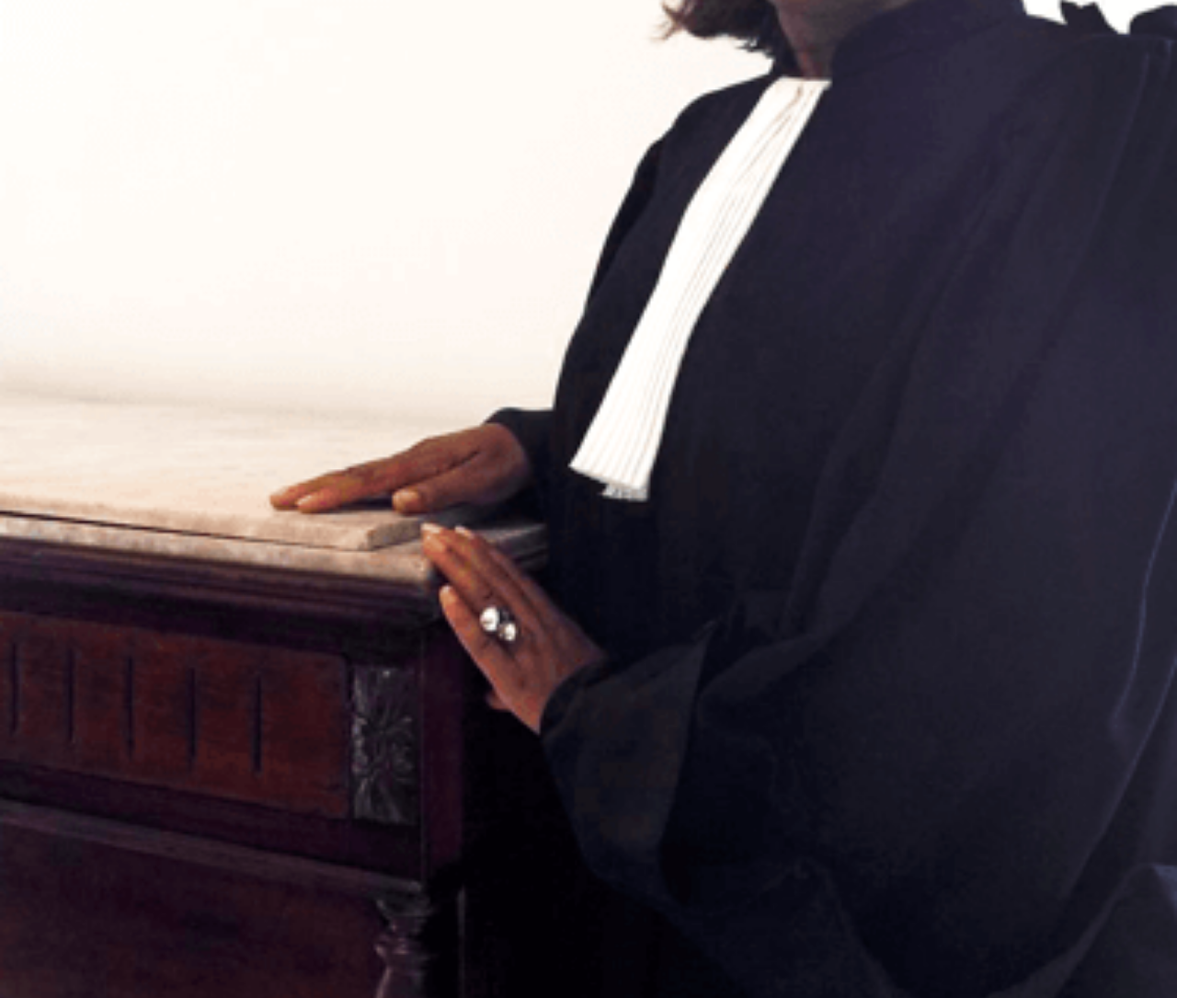
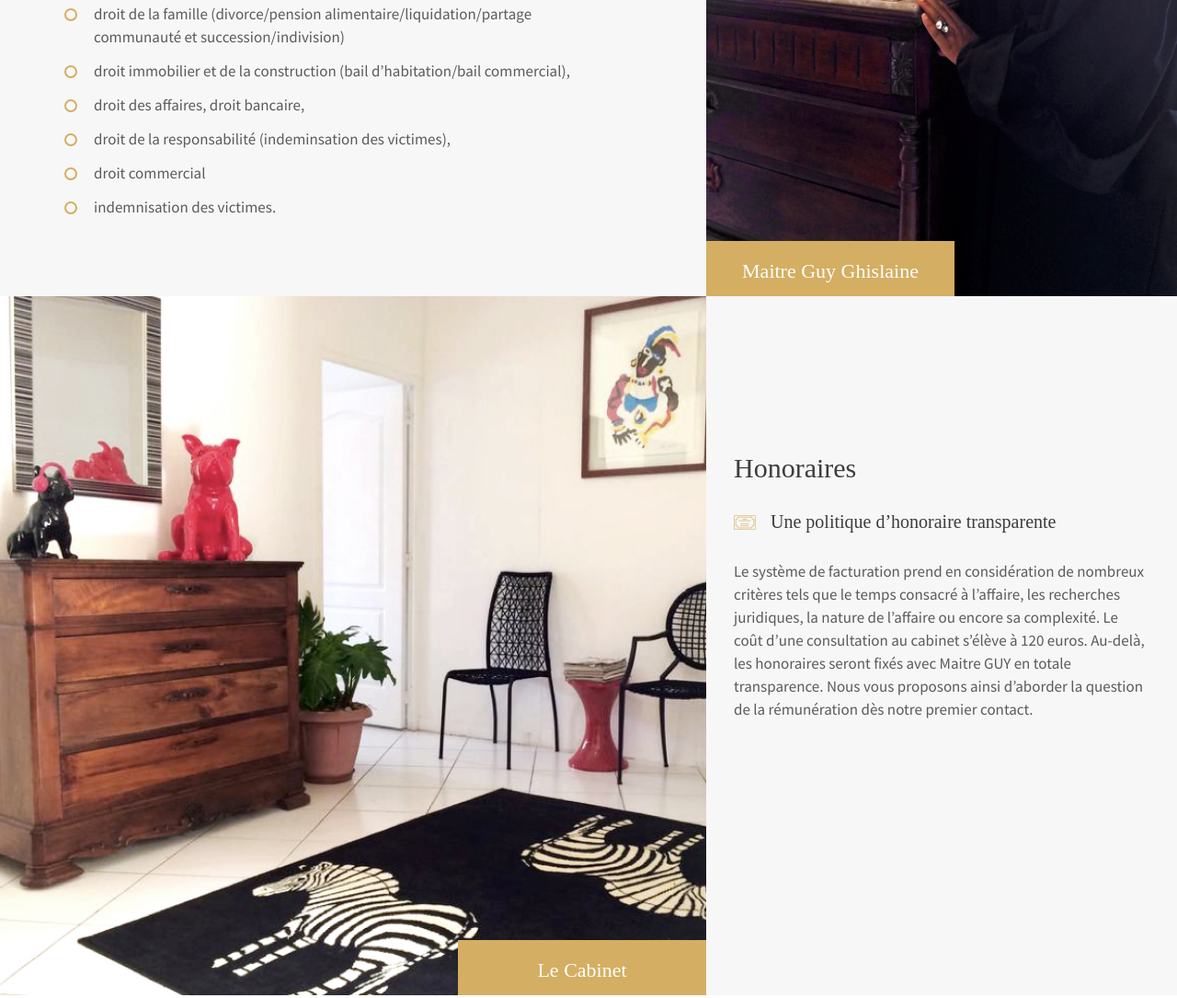
Before and after one commit to lobo-studio/cabinet-guy.fr, a website: page public/index.html in a window 1280 px wide. Shown: the part 1617-2702 px from the top of the page at 92% size. Drawn offline with Linux system fonts and the light colour scheme; a web font is replaced by a local one.

Commit message:
details: desktop layout

```diff
--- a/public/css/site.css
+++ b/public/css/site.css
@@ -134,6 +134,19 @@ html, body {
 .details-photo__image {
   display: block;
   width: 100%; }
+  @media (min-width: 768px) {
+    .details-photo__image {
+      display: none; } }
+
+.details-photo__image-tablet {
+  display: none; }
+  @media (min-width: 768px) {
+    .details-photo__image-tablet {
+      display: block;
+      width: 100%; } }
+  @media (min-width: 900px) {
+    .details-photo__image-tablet {
+      display: none; } }
 
 .details-photo__caption {
   position: absolute;
@@ -154,12 +167,31 @@ html, body {
 .details-info {
   padding: 70px 0;
   background-color: #f7f7f7; }
+  @media (min-width: 600px) {
+    .details-info {
+      padding: 70px; } }
+  @media (min-width: 600px) {
+    .details-info {
+      padding: 40px 30px; } }
+  @media (min-width: 1024px) {
+    .details-info {
+      padding: 50px; } }
+  @media (min-width: 1280px) {
+    .details-info {
+      padding: 70px; } }
 
 .details-info__title {
   width: 280px;
   margin: 0 auto 30px;
   color: #3d3d3d;
   font-size: 30px; }
+  @media (min-width: 600px) {
+    .details-info__title {
+      width: 100%;
+      max-width: 560px; } }
+  @media (min-width: 900px) {
+    .details-info__title {
+      margin: 0 0 30px; } }
 
 .details-info__title_secondary {
   font-size: 25px;
@@ -171,10 +203,19 @@ html, body {
   color: #5b5b5b;
   font-size: 17px;
   font-family: 'Source Sans Pro', sans-serif;
-  line-height: 25px; }
+  line-height: 25px;
+  text-align: justify; }
+  @media (min-width: 600px) {
+    .details-info__text {
+      max-width: 560px;
+      width: 100%; } }
+  @media (min-width: 900px) {
+    .details-info__text {
+      margin: 0;
+      text-align: left; } }
 
-.details-info__text_justify {
-  text-align: justify; }
+.details-info__text_left {
+  text-align: left; }
 
 .details-info__list-item {
   position: relative;
@@ -195,17 +236,73 @@ html, body {
   position: relative;
   width: 280px;
   margin: 0 auto 30px; }
+  @media (min-width: 600px) {
+    .details-info__subtitle {
+      width: 100%;
+      max-width: 560px; } }
 
 .details-info__subtitle-icon {
   position: absolute;
   top: 14px;
   width: 24px; }
+  @media (min-width: 600px) {
+    .details-info__subtitle-icon {
+      top: 4px; } }
+  @media (min-width: 900px) {
+    .details-info__subtitle-icon {
+      top: 14px; } }
+  @media (min-width: 1122px) {
+    .details-info__subtitle-icon {
+      top: 4px; } }
 
 .details-info__subtitle-text {
   display: inline-block;
   color: #3d3d3d;
   font-size: 20px;
   padding-left: 40px; }
+
+@media (min-width: 900px) {
+  .details-photo_top {
+    display: inline-block;
+    width: 40%;
+    float: right;
+    height: 760px;
+    background-image: url("../images/details-1.png");
+    background-size: cover;
+    background-position: center; } }
+
+@media (min-width: 900px) {
+  .details-info_top {
+    display: inline-block;
+    width: 60%;
+    float: left;
+    height: 760px; } }
+
+@media (min-width: 900px) {
+  .details-photo_bottom {
+    display: inline-block;
+    width: 60%;
+    float: left;
+    height: 760px;
+    background-image: url("../images/details-2.png");
+    background-size: cover;
+    background-position: center; } }
+
+@media (min-width: 900px) {
+  .details-info_bottom {
+    display: inline-block;
+    width: 40%;
+    float: right;
+    height: 760px;
+    padding: 140px 30px; } }
+
+@media (min-width: 1024px) {
+  .details-info_bottom {
+    padding: 170px 30px; } }
+
+@media (min-width: 1560px) {
+  .details-info_bottom {
+    padding: 230px 30px; } }
 
 .header {
   position: relative;
--- a/public/index.html
+++ b/public/index.html
@@ -45,6 +45,7 @@
     <div class="details">
         <div class="details-photo details-photo_top">
             <img class="details-photo__image" src="images/details-1-mobile.png">
+            <img class="details-photo__image-tablet" src="images/details-1.png">
 
             <div class="details-photo__caption">Maitre Guy Ghislaine</div>
         </div>
@@ -55,7 +56,7 @@
                 à votre service
             </div>
 
-            <div class="details-info__text details-info__text_justify">
+            <div class="details-info__text">
                 A graduate of the University of Lyon III and the IAE of Strasbourg, Maitre Guy Ghislaine has been a lawyer at the Bar of Fort-de-France since 1993. After several experiences as a collaborating lawyer in Parisian and Martinique law firms, she practices Today in his own practice. Former member of the Council of the Order, his activity revolves around private law. A member of the Association of Real Estate Lawyers, she works in real estate law and is responsible for the sale and management of real estate.
             </div>
 
@@ -63,7 +64,7 @@
                 Les domaines de compétence
             </div>
 
-            <div class="details-info__text">
+            <div class="details-info__text details-info__text_left">
                 <div class="details-info__list-item">droit de la famille (divorce/pension alimentaire/liquidation/partage communauté et succession/indivision)</div>
                 <div class="details-info__list-item">droit immobilier et de la construction (bail d’habitation/bail commercial),</div>
                 <div class="details-info__list-item">droit des affaires, droit bancaire,</div>
@@ -73,8 +74,11 @@
             </div>
         </div>
 
+        <div class="clearfix"></div>
+
         <div class="details-photo details-photo_bottom">
             <img class="details-photo__image" src="images/details-2-mobile.png">
+            <img class="details-photo__image-tablet" src="images/details-2.png">
 
             <div class="details-photo__caption details-photo__caption_right">Le Cabinet</div>
         </div>
@@ -89,10 +93,12 @@
                 <div class="details-info__subtitle-text">Une politique d’honoraire transparente</div>
             </div>
 
-            <div class="details-info__text details-info__text_justify">
+            <div class="details-info__text">
                 Le système de facturation prend en considération de nombreux critères tels que le temps consacré à l’affaire, les recherches juridiques, la nature de l’affaire ou encore sa complexité. Le coût d’une consultation au cabinet s’élève à 120 euros. Au-delà, les honoraires seront fixés avec Maitre GUY en totale transparence. Nous vous proposons ainsi d’aborder la question de la rémunération dès notre premier contact.
             </div>
         </div>
+
+        <div class="clearfix"></div>
     </div>
 
     <div class="contact">
--- a/public/scss/component.details.scss
+++ b/public/scss/component.details.scss
@@ -4,17 +4,26 @@
   position: relative;
 }
 
-.details-photo_top {
-
-}
-
-.details-photo_bottom {
-
-}
-
 .details-photo__image {
   display: block;
   width: 100%;
+
+  @media (min-width: 768px) {
+    display: none;
+  }
+}
+
+.details-photo__image-tablet {
+  display: none;
+
+  @media (min-width: 768px) {
+    display: block;
+    width: 100%;
+  }
+
+  @media (min-width: 900px) {
+    display: none;
+  }
 }
 
 .details-photo__caption {
@@ -40,14 +49,22 @@
 .details-info {
   padding: 70px 0;
   background-color: #f7f7f7;
-}
 
-.details-info_top {
+  @media (min-width: 600px) {
+    padding: 70px;
+  }
 
-}
+  @media (min-width: 600px) {
+    padding: 40px 30px;
+  }
 
-.details-info_bottom {
+  @media (min-width: 1024px) {
+    padding: 50px;
+  }
 
+  @media (min-width: 1280px) {
+    padding: 70px;
+  }
 }
 
 .details-info__title {
@@ -56,6 +73,15 @@
 
   color: $text;
   font-size: 30px;
+
+  @media (min-width: 600px) {
+    width: 100%;
+    max-width: 560px;
+  }
+
+  @media (min-width: 900px) {
+    margin: 0 0 30px;
+  }
 }
 
 .details-info__title_secondary {
@@ -71,10 +97,22 @@
   font-size: 17px;
   font-family: 'Source Sans Pro', sans-serif;
   line-height: 25px;
+
+  text-align: justify;
+
+  @media (min-width: 600px) {
+    max-width: 560px;
+    width: 100%;
+  }
+
+  @media (min-width: 900px) {
+    margin: 0;
+    text-align: left;
+  }
 }
 
-.details-info__text_justify {
-  text-align: justify;
+.details-info__text_left {
+  text-align: left;
 }
 
 .details-info__list-item {
@@ -99,12 +137,29 @@
   position: relative;
   width: 280px;
   margin: 0 auto 30px;
+
+  @media (min-width: 600px) {
+    width: 100%;
+    max-width: 560px;
+  }
 }
 
 .details-info__subtitle-icon {
   position: absolute;
   top: 14px;
   width: 24px;
+
+  @media (min-width: 600px) {
+    top: 4px;
+  }
+
+  @media (min-width: 900px) {
+    top: 14px;
+  }
+
+  @media (min-width: 1122px) {
+    top: 4px;
+  }
 }
 
 .details-info__subtitle-text {
@@ -113,3 +168,57 @@
   font-size: 20px;
   padding-left: 40px;
 }
+
+.details-photo_top {
+  @media (min-width: 900px) {
+    display: inline-block;
+    width: 40%;
+    float: right;
+    height: 760px;
+
+    background-image: url('../images/details-1.png');
+    background-size: cover;
+    background-position: center;
+  }
+}
+
+.details-info_top {
+  @media (min-width: 900px) {
+    display: inline-block;
+    width: 60%;
+    float: left;
+    height: 760px;
+  }
+}
+
+.details-photo_bottom {
+  @media (min-width: 900px) {
+    display: inline-block;
+    width: 60%;
+    float: left;
+    height: 760px;
+
+    background-image: url('../images/details-2.png');
+    background-size: cover;
+    background-position: center;
+  }
+}
+
+.details-info_bottom {
+  @media (min-width: 900px) {
+    display: inline-block;
+    width: 40%;
+    float: right;
+    height: 760px;
+
+    padding: 140px 30px;
+  }
+
+  @media (min-width: 1024px) {
+    padding: 170px 30px;
+  }
+
+  @media (min-width: 1560px) {
+    padding: 230px 30px;
+  }
+}
```
Also changed, not shown: public/css/site.min.css, public/images/details-1.png (added), public/images/details-2.png (added), 1 other file.
